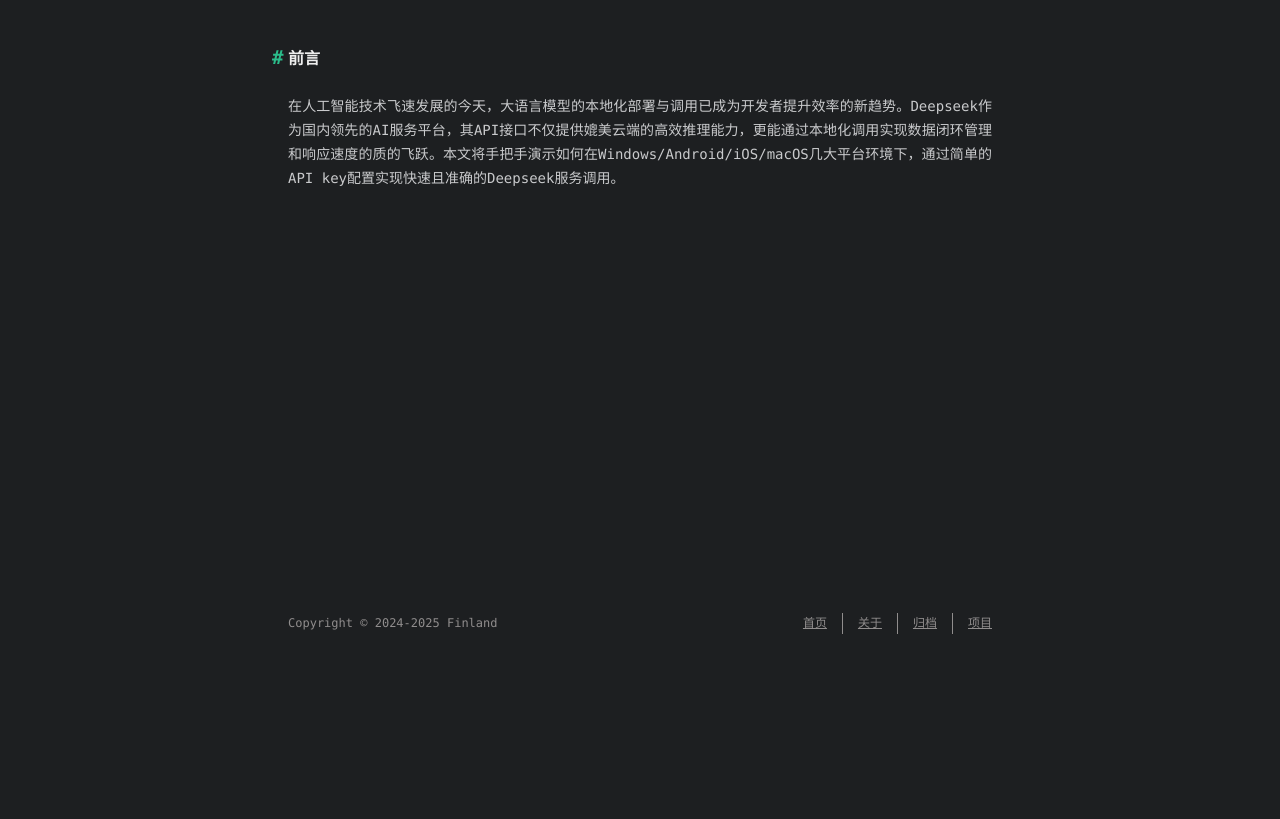
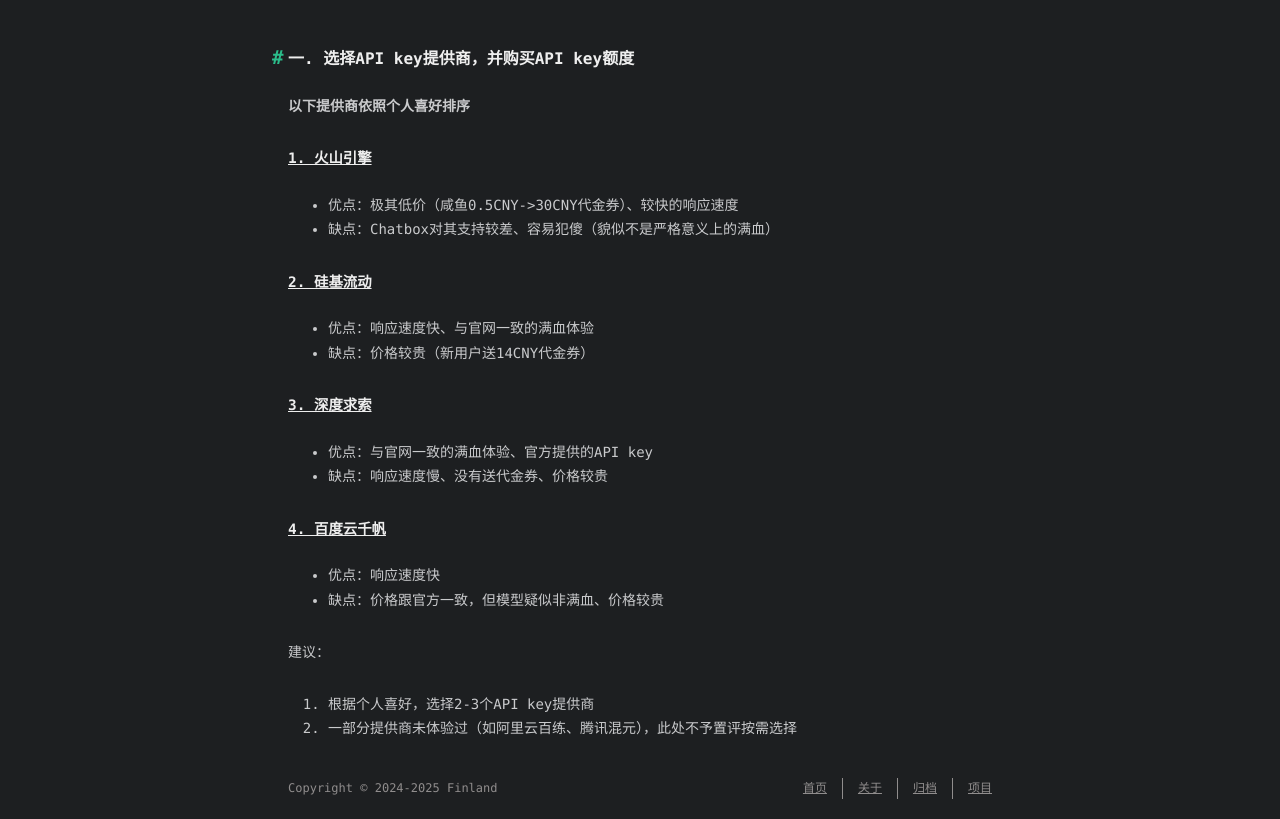
Before and after one commit to moonlit111/moonlit111.github.io, a plain HTML site: page 2025/03/24/使用本地平台通过API key快速调用Deepseek服务/index.html in a window 1280 px wide. Shown: the part 146-965 px from the top of the page. Before the commit the page ends 800 px from the top, so only its background shows below. Drawn offline with nearby package versions, Linux system fonts and the light colour scheme; some packages are replaced by stand-ins of ours; a script that the page names is missing; a web font is replaced by a local one.

Commit message:
Site updated: 2025-03-24 22:23:41

```diff
--- a/2025/03/24/使用本地平台通过API key快速调用Deepseek服务/index.html
+++ b/2025/03/24/使用本地平台通过API key快速调用Deepseek服务/index.html
@@ -6,15 +6,15 @@
     <meta http-equiv="X-UA-Compatible" content="IE=edge">
     <meta name="HandheldFriendly" content="True">
     <meta name="viewport" content="width=device-width, initial-scale=1, maximum-scale=5" />
-    <meta name="description" content="前言在人工智能技术飞速发展的今天，大语言模型的本地化部署与调用已成为开发者提升效率的新趋势。Deepseek作为国内领先的AI服务平台，其API接口不仅提供媲美云端的高效推理能力，更能通过本地化调用实现数据闭环管理和响应速度的质的飞跃。本文将手把手演示如何在Windows&#x2F;Android&#x2F;iOS&#x2F;macOS几大平台环境下，通过简单的API key配置实现快速且准确的D">
+    <meta name="description" content="一. 选择API key提供商，并购买API key额度以下提供商依照个人喜好排序 1. 火山引擎 优点：极其低价（咸鱼0.5CNY-&gt;30CNY代金券）、较快的响应速度 缺点：Chatbox对其支持较差、容易犯傻（貌似不是严格意义上的满血）  2. 硅基流动 优点：响应速度快、与官网一致的满血体验 缺点：价格较贵（新用户送14CNY代金券）  3. 深度求索 优点：与官网一致的满血体验、官">
 <meta property="og:type" content="article">
 <meta property="og:title" content="使用开源软件Chatbox和Cherry Studio通过API key快速调用Deepseek服务">
 <meta property="og:url" content="http://example.com/2025/03/24/%E4%BD%BF%E7%94%A8%E6%9C%AC%E5%9C%B0%E5%B9%B3%E5%8F%B0%E9%80%9A%E8%BF%87API%20key%E5%BF%AB%E9%80%9F%E8%B0%83%E7%94%A8Deepseek%E6%9C%8D%E5%8A%A1/index.html">
 <meta property="og:site_name" content="Finland的个人博客">
-<meta property="og:description" content="前言在人工智能技术飞速发展的今天，大语言模型的本地化部署与调用已成为开发者提升效率的新趋势。Deepseek作为国内领先的AI服务平台，其API接口不仅提供媲美云端的高效推理能力，更能通过本地化调用实现数据闭环管理和响应速度的质的飞跃。本文将手把手演示如何在Windows&#x2F;Android&#x2F;iOS&#x2F;macOS几大平台环境下，通过简单的API key配置实现快速且准确的D">
+<meta property="og:description" content="一. 选择API key提供商，并购买API key额度以下提供商依照个人喜好排序 1. 火山引擎 优点：极其低价（咸鱼0.5CNY-&gt;30CNY代金券）、较快的响应速度 缺点：Chatbox对其支持较差、容易犯傻（貌似不是严格意义上的满血）  2. 硅基流动 优点：响应速度快、与官网一致的满血体验 缺点：价格较贵（新用户送14CNY代金券）  3. 深度求索 优点：与官网一致的满血体验、官">
 <meta property="og:locale" content="zh_CN">
 <meta property="article:published_time" content="2025-03-24T05:39:19.000Z">
-<meta property="article:modified_time" content="2025-03-24T10:10:08.371Z">
+<meta property="article:modified_time" content="2025-03-24T14:23:13.955Z">
 <meta property="article:author" content="Finland">
 <meta property="article:tag" content="大语言模型, Deepseek">
 <meta name="twitter:card" content="summary">
@@ -113,7 +113,7 @@
 
 
       <div id="toc">
-        <ol class="toc"><li class="toc-item toc-level-2"><a class="toc-link" href="#%E5%89%8D%E8%A8%80"><span class="toc-number">1.</span> <span class="toc-text">前言</span></a></li></ol>
+        <ol class="toc"><li class="toc-item toc-level-2"><a class="toc-link" href="#%E4%B8%80-%E9%80%89%E6%8B%A9API-key%E6%8F%90%E4%BE%9B%E5%95%86%EF%BC%8C%E5%B9%B6%E8%B4%AD%E4%B9%B0API-key%E9%A2%9D%E5%BA%A6"><span class="toc-number">1.</span> <span class="toc-text">一. 选择API key提供商，并购买API key额度</span></a><ol class="toc-child"><li class="toc-item toc-level-3"><a class="toc-link" href="#1-%E7%81%AB%E5%B1%B1%E5%BC%95%E6%93%8E"><span class="toc-number">1.1.</span> <span class="toc-text">1. 火山引擎</span></a></li><li class="toc-item toc-level-3"><a class="toc-link" href="#2-%E7%A1%85%E5%9F%BA%E6%B5%81%E5%8A%A8"><span class="toc-number">1.2.</span> <span class="toc-text">2. 硅基流动</span></a></li><li class="toc-item toc-level-3"><a class="toc-link" href="#3-%E6%B7%B1%E5%BA%A6%E6%B1%82%E7%B4%A2"><span class="toc-number">1.3.</span> <span class="toc-text">3. 深度求索</span></a></li><li class="toc-item toc-level-3"><a class="toc-link" href="#4-%E7%99%BE%E5%BA%A6%E4%BA%91%E5%8D%83%E5%B8%86"><span class="toc-number">1.4.</span> <span class="toc-text">4. 百度云千帆</span></a></li></ol></li></ol>
       </div>
 
   </span>
@@ -158,7 +158,28 @@
 
 
   <div class="content e-content" itemprop="articleBody">
-    <h2 id="前言"><a href="#前言" class="headerlink" title="前言"></a>前言</h2><p>在人工智能技术飞速发展的今天，大语言模型的本地化部署与调用已成为开发者提升效率的新趋势。Deepseek作为国内领先的AI服务平台，其API接口不仅提供媲美云端的高效推理能力，更能通过本地化调用实现数据闭环管理和响应速度的质的飞跃。本文将手把手演示如何在Windows&#x2F;Android&#x2F;iOS&#x2F;macOS几大平台环境下，通过简单的API key配置实现快速且准确的Deepseek服务调用。</p>
+    <h2 id="一-选择API-key提供商，并购买API-key额度"><a href="#一-选择API-key提供商，并购买API-key额度" class="headerlink" title="一. 选择API key提供商，并购买API key额度"></a>一. 选择API key提供商，并购买API key额度</h2><p><strong>以下提供商依照个人喜好排序</strong></p>
+<h3 id="1-火山引擎"><a href="#1-火山引擎" class="headerlink" title="1. 火山引擎"></a>1. 火山引擎</h3><ul>
+<li>优点：极其低价（咸鱼0.5CNY-&gt;30CNY代金券）、较快的响应速度</li>
+<li>缺点：Chatbox对其支持较差、容易犯傻（貌似不是严格意义上的满血）</li>
+</ul>
+<h3 id="2-硅基流动"><a href="#2-硅基流动" class="headerlink" title="2. 硅基流动"></a>2. 硅基流动</h3><ul>
+<li>优点：响应速度快、与官网一致的满血体验</li>
+<li>缺点：价格较贵（新用户送14CNY代金券）</li>
+</ul>
+<h3 id="3-深度求索"><a href="#3-深度求索" class="headerlink" title="3. 深度求索"></a>3. 深度求索</h3><ul>
+<li>优点：与官网一致的满血体验、官方提供的API key</li>
+<li>缺点：响应速度慢、没有送代金券、价格较贵</li>
+</ul>
+<h3 id="4-百度云千帆"><a href="#4-百度云千帆" class="headerlink" title="4. 百度云千帆"></a>4. 百度云千帆</h3><ul>
+<li>优点：响应速度快</li>
+<li>缺点：价格跟官方一致，但模型疑似非满血、价格较贵</li>
+</ul>
+<p>建议：</p>
+<ol>
+<li>根据个人喜好，选择2-3个API key提供商</li>
+<li>一部分提供商未体验过（如阿里云百练、腾讯混元），此处不予置评按需选择</li>
+</ol>
 
   </div>
 </article>
@@ -186,7 +207,7 @@
 
 
       <div id="toc-footer" style="display: none">
-        <ol class="toc"><li class="toc-item toc-level-2"><a class="toc-link" href="#%E5%89%8D%E8%A8%80"><span class="toc-number">1.</span> <span class="toc-text">前言</span></a></li></ol>
+        <ol class="toc"><li class="toc-item toc-level-2"><a class="toc-link" href="#%E4%B8%80-%E9%80%89%E6%8B%A9API-key%E6%8F%90%E4%BE%9B%E5%95%86%EF%BC%8C%E5%B9%B6%E8%B4%AD%E4%B9%B0API-key%E9%A2%9D%E5%BA%A6"><span class="toc-number">1.</span> <span class="toc-text">一. 选择API key提供商，并购买API key额度</span></a><ol class="toc-child"><li class="toc-item toc-level-3"><a class="toc-link" href="#1-%E7%81%AB%E5%B1%B1%E5%BC%95%E6%93%8E"><span class="toc-number">1.1.</span> <span class="toc-text">1. 火山引擎</span></a></li><li class="toc-item toc-level-3"><a class="toc-link" href="#2-%E7%A1%85%E5%9F%BA%E6%B5%81%E5%8A%A8"><span class="toc-number">1.2.</span> <span class="toc-text">2. 硅基流动</span></a></li><li class="toc-item toc-level-3"><a class="toc-link" href="#3-%E6%B7%B1%E5%BA%A6%E6%B1%82%E7%B4%A2"><span class="toc-number">1.3.</span> <span class="toc-text">3. 深度求索</span></a></li><li class="toc-item toc-level-3"><a class="toc-link" href="#4-%E7%99%BE%E5%BA%A6%E4%BA%91%E5%8D%83%E5%B8%86"><span class="toc-number">1.4.</span> <span class="toc-text">4. 百度云千帆</span></a></li></ol></li></ol>
       </div>
 
 
```
